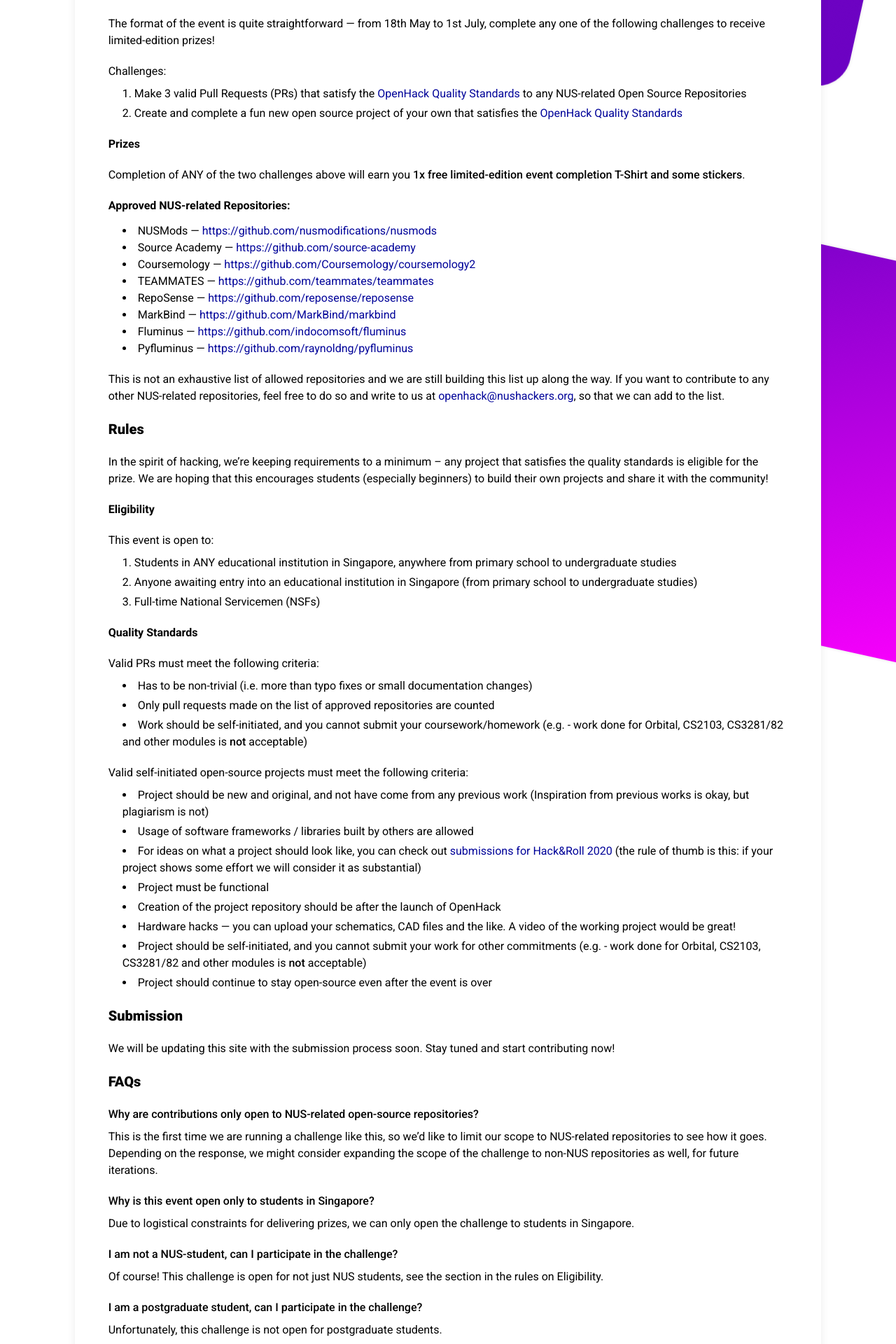
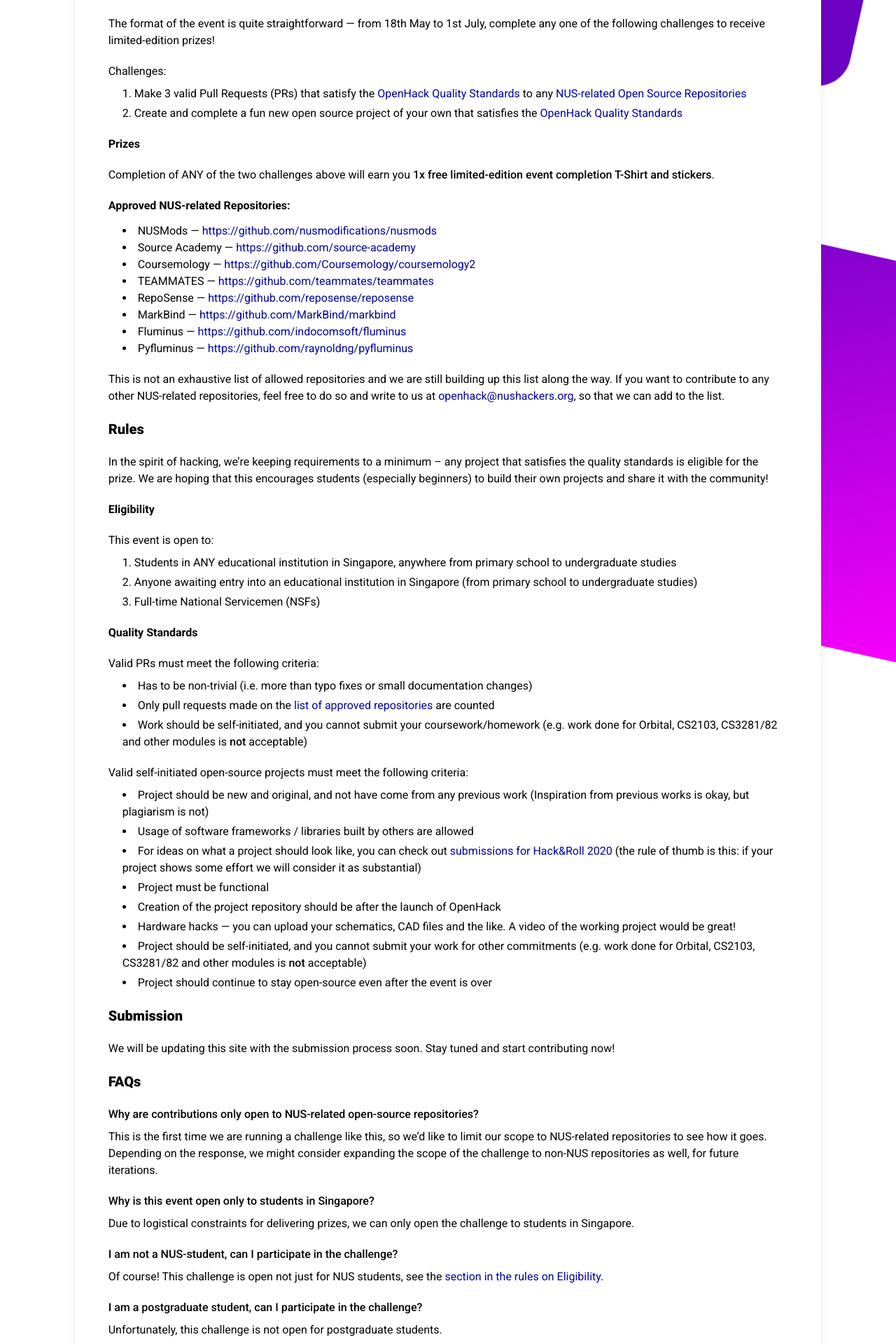
Before and after one commit to nushackers/openhack, a Next.js app: page / in a window 1280 px wide. Shown: the part 320-2240 px from the top of the page at 70% size. Built offline with nearby package versions, Linux system fonts and the light colour scheme.

Commit message:
Add links to different sections of the writeup

```diff
--- a/pages/index.js
+++ b/pages/index.js
@@ -30,8 +30,8 @@
       <ol className="mb-5">
         <li className="ml-5 my-1">
           Make 3 valid Pull Requests (PRs) that satisfy the{" "}
-          <a href="#pr-standards">OpenHack Quality Standards</a> to any
-          NUS-related Open Source Repositories
+          <a href="#pr-standards">OpenHack Quality Standards</a> to any{" "}
+          <a href="#repos">NUS-related Open Source Repositories</a>
         </li>
         <li className="ml-5 my-1">
           Create and complete a fun new open source project of your own that
@@ -42,11 +42,11 @@
       <Text className="my-5">
         Completion of ANY of the two challenges above will earn you{" "}
         <span className="font-medium">
-          1x free limited-edition event completion T-Shirt and some stickers
+          1x free limited-edition event completion T-Shirt and stickers
         </span>
         .
       </Text>
-      <h3>Approved NUS-related Repositories:</h3>
+      <h3 id="repos">Approved NUS-related Repositories:</h3>
       <ul className="my-3">
         {approvedRepos.repos.map((repo) => (
           <li className="ml-5">
@@ -59,7 +59,7 @@
       </ul>
       <Text className="my-5">
         This is not an exhaustive list of allowed repositories and we are still
-        building this list up along the way. If you want to contribute to any
+        building up this list along the way. If you want to contribute to any
         other NUS-related repositories, feel free to do so and write to us at{" "}
         <a target="_blank" href="mailto:openhack@nushackers.org">
           openhack@nushackers.org
@@ -74,7 +74,7 @@
         build their own projects and share it with the community!
       </Text>
 
-      <h3>Eligibility</h3>
+      <h3 id="eligibility">Eligibility</h3>
       <Text className="mt-5 mb-2">This event is open to:</Text>
       <ol className="mb-5">
         <li className="ml-5 my-1">
@@ -98,14 +98,13 @@
           documentation changes)
         </li>
         <li className="ml-5 my-1">
-          Only pull requests made on the list of approved repositories are
-          counted
+          Only pull requests made on the{" "}
+          <a href="#repos">list of approved repositories</a> are counted
         </li>
         <li className="ml-5 my-1">
           Work should be self-initiated, and you cannot submit your
-          coursework/homework (e.g. - work done for Orbital, CS2103, CS3281/82
-          and other modules is <span className="font-medium">not</span>{" "}
-          acceptable)
+          coursework/homework (e.g. work done for Orbital, CS2103, CS3281/82 and
+          other modules is <span className="font-medium">not</span> acceptable)
         </li>
       </ul>
 
@@ -144,7 +143,7 @@
         </li>
         <li className="ml-5 my-1">
           Project should be self-initiated, and you cannot submit your work for
-          other commitments (e.g. - work done for Orbital, CS2103, CS3281/82 and
+          other commitments (e.g. work done for Orbital, CS2103, CS3281/82 and
           other modules is <span className="font-medium">not</span> acceptable)
         </li>
         <li className="ml-5 my-1">
@@ -171,11 +170,11 @@
         answer="Due to logistical constraints for delivering prizes,
         we can only open the challenge to students in Singapore."
       />
-      <FAQQuestion
-        question="I am not a NUS-student, can I participate in the challenge?"
-        answer="Of course! This challenge is open for not just NUS students, see
-        the section in the rules on Eligibility."
-      />
+      <FAQQuestion question="I am not a NUS-student, can I participate in the challenge?" />
+      <Text className="mb-5">
+        Of course! This challenge is open not just for NUS students, see the{" "}
+        <a href="#eligibility">section in the rules on Eligibility</a>.
+      </Text>
       <FAQQuestion
         question="I am a postgraduate student, can I participate in the challenge?"
         answer="Unfortunately, this challenge is not open for postgraduate students."
```
